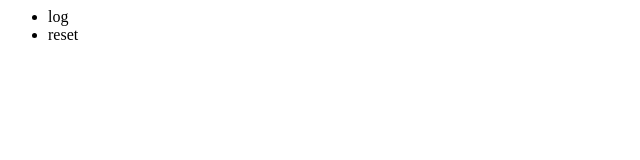
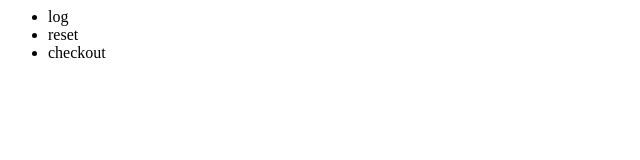
Before and after one commit to Flnn/gitLearn, a plain HTML site: page index.html in a window 1280 px wide. Shown: the full height of the page, 0-640 px from the left. Drawn offline with Linux system fonts and the light colour scheme.

Commit message:
edit index.html

```diff
--- a/index.html
+++ b/index.html
@@ -10,6 +10,9 @@
             <li>
                 <span>reset</span>
             </li>
+            <li>
+                <span>checkout</span>
+            </li>
         </ul>
     </body>
 </html>
```
